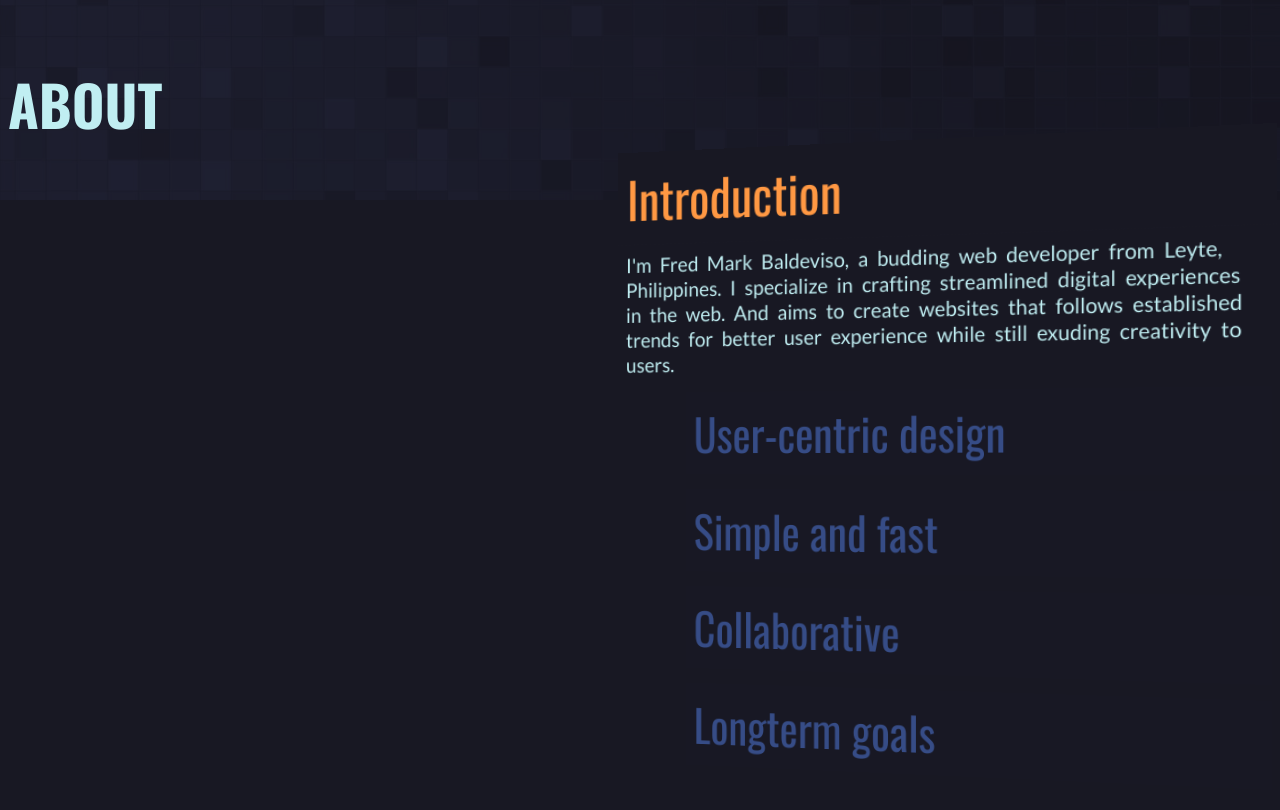
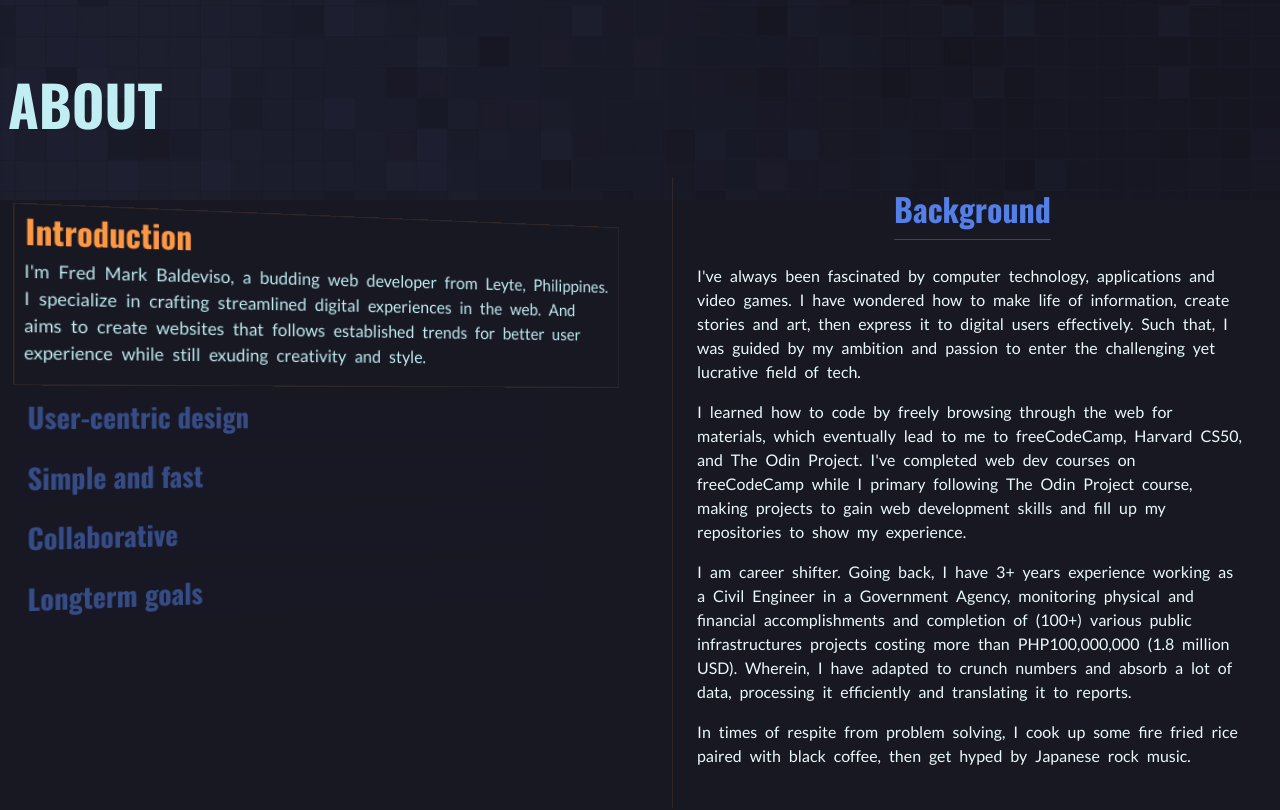
Before and after one commit to makieldeviso/portfolio-main, a React (Vite) app: page / in a window 1280 px wide. Shown: the part 600-1410 px from the top of the page. Built offline with nearby package versions, Linux system fonts and the light colour scheme.

Commit message:
Adds about contents and styling

```diff
--- a/src/components/About.jsx
+++ b/src/components/About.jsx
@@ -1,9 +1,6 @@
 import PropTypes from 'prop-types'
 import { useEffect, useRef, useState } from "react"
 import { fredData } from "../data/AboutData"
-
-
-
 
 const AboutPanels = function () {
   const aboutContent = fredData.objectives;
@@ -29,13 +26,9 @@ const AboutPanels = function () {
 
     return (
       <div ref={panelRef} className={`about-panel`} data-id={data}>
-        <button
-          className='panel-button'
-          onClick={handleOpenPanel}
-          value={data}
-        >
+        <h3 className='panel-heading'onClick={handleOpenPanel}>
           {aboutContent[data].title}
-        </button>
+        </h3>
         <p className='panel-text'>{aboutContent[data].description}</p>
       </div>
     )
@@ -57,15 +50,34 @@ AboutPanels.propTypes = {
   setTextContent: PropTypes.func,
 }
 
+const Background = function () {
+  const textKeys = Object.keys(fredData.background);
+  const textContents = textKeys.map(key => {
+    return (
+      <p key={key}>
+        {fredData.background[key]}
+      </p>
+    )
+  })
+
+  return (
+    <div className={'about-background'}>
+      <h3>Background</h3>
+      <article>
+        {textContents}
+      </article>
+    </div>
+  )
+}
+
 const About = function () {
 
   return (
     <section className='banner about' id='About'>
       <h2 className="banner-header">ABOUT</h2>
       <div className="banner-cont">
-
         <AboutPanels/>
-
+        <Background/>
       </div>
     </section>
   )
--- a/src/components/Home.jsx
+++ b/src/components/Home.jsx
@@ -27,9 +27,10 @@ const TechBanner = function () {
   const userTech = ['HTML', 'CSS', 'JavaScript', 'React'];
 
   const TechList = function () {
-    const TechItems = userTech.map((techName) => {
+    const TechItems = userTech.map((techName, index) => {
+      const delay = `${500 + (100 * (index + 1))}ms`;
       return (
-        <li key={techName}>
+        <li key={techName} style={{animationDelay: delay}}>
           <div className='tech-icon-cont'>
             <TechIcon iconName={techName}/>
             <p>{techName}</p>
--- a/src/data/AboutData.jsx
+++ b/src/data/AboutData.jsx
@@ -20,7 +20,7 @@ fredData.greetings = 'Creates responsive, accessible and efficient websites and
 fredData.objectives = {
   intro: {
     title: 'Introduction',
-    description: "I'm Fred Mark Baldeviso, a budding web developer from Leyte, Philippines. I specialize in crafting streamlined digital experiences in the web. And aims to create websites that follows established trends for better user experience while still exuding creativity to users."
+    description: "I'm Fred Mark Baldeviso, a budding web developer from Leyte, Philippines. I specialize in crafting streamlined digital experiences in the web. And aims to create websites that follows established trends for better user experience while still exuding creativity and style."
   },
 
   goal1: {
@@ -29,20 +29,36 @@ fredData.objectives = {
     },
   goal2:{
     title: 'Simple and fast',
-    description: 'Part of my objective is to create optimized and efficient websites. Making simple, fast and performant website grants user satisfaction which is a leading concern for businesses.'
+    description: 'Part of my objective is to create optimized and efficient websites. Making simple, fast and performant websites that grant user satisfaction, which is a leading concern for businesses.'
     },
   goal3:{
     title: 'Collaborative',
-    description: "I encourage myself to be a team player and communicate effectively. Even with my average English speaking as a third language, I endevor to be forthright so that I can achieve goals. Meanwhile, I intend to write readable and maintanable code bases, as well as enhance proficiency with version controll systems."
+    description: "I encourage myself to be a team player and communicate effectively. Even with my average English speaking as a third language, I endeavor to be articulate so that I can achieve goals. Meanwhile, I intend to write readable and maintanable code bases, as well as enhance proficiency with version controll systems."
     },
   goal4:{
     title: 'Longterm goals',
-    description: 'My current skills and knowledge is focused in the front-end. My target is to learn back-end technologies and eventually become a Full-stack web developer with a more comprehensive understanding of web development.'
+    description: 'My current skills and knowledge is focused in the front-end. My target is to learn back-end technologies and eventually become a Full-stack web developer with a more comprehensive understanding in web development.'
     }
+}
+
+fredData.background = {
+  p1: `I've always been fascinated by computer technology, applications and video games. I have wondered how to make life of information, create stories and art, then express it to digital users effectively. Such that, I was guided by my ambition and passion to enter the challenging yet lucrative field of tech.`,
+
+  p2: `I learned how to code by freely browsing through the web for materials, which eventually lead to me to freeCodeCamp, Harvard CS50, and The Odin Project. I've completed web dev courses on freeCodeCamp while I primary following The Odin Project course, making projects to gain web development skills and fill up my repositories to show my experience.`,
+
+  p3: `I am career shifter. Going back, I have 3+ years experience working as a Civil Engineer in a Government Agency, monitoring physical and financial accomplishments and completion of (100+) various public infrastructures projects costing more than PHP100,000,000 (1.8 million USD). Wherein, I have adapted to crunch numbers and absorb a lot of data, processing it efficiently and translating it to reports.`,
+
+  p4: `In times of respite from problem solving, I cook up some fire fried rice paired with black coffee, then get hyped by Japanese rock music.`
 }
 
 
 
 
 
+
+
+
+
+
+
 export {fredData}
--- a/src/styles/about.css
+++ b/src/styles/about.css
@@ -1,16 +1,25 @@
 .about .banner-cont {
   display: grid;
   grid-template-columns: 1fr 1fr;
+  grid-template-rows: max-content;
   justify-content: end;
-  gap: calc(var(--margin) * 2);
+  gap: calc(var(--margin) * 4);
+  perspective: 1000px;
+}
+
+.about .banner-header {
+  margin-bottom: 32px;
 }
 
 .about-panels {
   display: grid;
   grid-template-columns: 1fr;
   grid-auto-rows: max-content;
+  height: max-content;
+  padding: var(--padding);
+  padding-top: calc(var(--padding) * 5);
+
   gap: var(--margin);
-  grid-column: 2 / 3;
   perspective: 1000px;
 }
 
@@ -21,17 +30,20 @@
   grid-template-columns: 1fr;
   grid-template-rows: max-content 0fr;
   transition: 300ms ease-in-out;
-  transform: rotateY(-8deg);
-  transform-origin: right center;
+  transform: rotateY(12deg) translateZ(-32px);
+  transform-origin: left center;
 }
 
 .about-panel.active {
   grid-template-rows: max-content 1fr;
-  transform: rotateY(-8deg) translateZ(32px) scale(1.1);
+  transform: rotateY(12deg) translateZ(32px) scale(1.1);
+  border: 1px solid rgba(255, 152, 67, 0.1);
+  z-index: 2;
 }
 
-.panel-button{
-  font-size: 3rem;
+.panel-heading{
+  font-size: 1.8rem;
+  line-height: 1.8rem;
   padding: var(--padding);
   font-family: var(--title-font);
   text-align: start;
@@ -43,13 +55,13 @@
   transition: 300ms ease-in-out;
 }
 
-.panel-button:hover {
+.panel-heading:hover {
   cursor: pointer;
   color: var(--comp-color-2);
   filter: opacity(1);
 }
 
-.about-panel.active .panel-button{
+.about-panel.active .panel-heading{
   color: var(--comp-color-1);
   filter: opacity(1);
 }
@@ -72,24 +84,53 @@
 }
 
 .panel-text {
-  font-size: 1.2rem;
+  font-size: 1rem;
   line-height: 1.5rem;
   word-spacing: 0.3rem;
-  padding: var(--padding);
+  padding: 0 var(--padding);
   color: var(--lighter-base-color);
   padding: var(--padding);
   height: 0%;
   overflow: hidden;
   padding: 0 var(--padding);
   transition: 300ms ease-in-out;
+  background-color: #181823;
+  transform-origin: center;
 }
-
-/* .about-panel.passive .panel-text {
-  animation: closeTextPanel 300ms ease-in-out forwards;
-} */
 
 .about-panel.active .panel-text {
   height: 100%;
+  padding: 0 var(--padding) calc(var(--padding) * 2);
+}
+
+.about-background {
+  border-left: 1px solid rgba(255, 152, 67, 0.1);
+}
+
+.about-background h3 {
+  font-size: 2rem;
+  margin: auto;
   padding: var(--padding);
-  /* animation: closeTextPanel 300ms ease-in-out forwards reverse; */
+  color: var(--base-color);
+  text-align: center;
+  width: max-content;
+  text-decoration: underline;
+  text-decoration-color: rgba(255, 152, 67, 0.3);
+  text-underline-offset: 16px;
+  text-decoration-thickness: 1px;
 }
+
+.about-background article {
+  font-size: 1.3rem;
+  line-height: 1.5rem;
+  word-spacing: 0.3rem;
+  color: var(--lighter-base-color);
+  font-family: var(--common-font);
+  text-align: left;
+  padding: var(--padding);
+  padding-bottom: calc(var(--padding) * 3);
+}
+
+.about-background article p {
+  margin: var(--margin);
+}
--- a/src/styles/index.css
+++ b/src/styles/index.css
@@ -231,6 +231,7 @@ header.scrolled .page-name span.rest {
 
 .home-picture {
   grid-area: profile-img;
+  filter: opacity(0);
   width: 100%;
   display: flex;
   justify-content: center;
@@ -260,6 +261,13 @@ header.scrolled .page-name span.rest {
   border: 2px solid var(--comp-color-1);
 }
 
+.banner-cont h2.owner-name,
+.banner-cont h3.owner-title,
+.home-text p,
+.home-picture {
+  filter: opacity(0);
+  animation: popIn 500ms 500ms ease-in-out forwards;
+}
 
 .banner.tech {
   grid-area: tech;
@@ -279,6 +287,23 @@ header.scrolled .page-name span.rest {
   list-style: none;
   display: flex;
   gap: var(--margin);
+}
+
+@keyframes popIn {
+  from {
+    transform: translateY(50px);
+    filter: opacity(0);
+  }
+  to {
+    transform: translateY(0px);
+    filter: opacity(1);
+  }
+}
+
+.tech-list li {
+  transform: translateY(50px);
+  filter: opacity(0);
+  animation: popIn 300ms ease-in-out forwards;
 }
 
 .tech-icon-cont {
@@ -414,6 +439,10 @@ header.scrolled .page-name span.rest {
   background-color: var(--base-color);
 }
 
+.project-cont:hover .preview {
+  filter: grayscale(0);
+}
+
 .project .title {
   grid-area: title;
   font-size: 1.5rem;
@@ -432,6 +461,7 @@ header.scrolled .page-name span.rest {
   align-self: start;
   width: 100%;
   transition: 300ms;
+  filter: grayscale(1);
 }
 
 .project .description {
@@ -461,8 +491,8 @@ header.scrolled .page-name span.rest {
   font-family: var(--title-font);
   background-color: var(--lighter-base-color);
   border: 1px solid transparent;
-  padding: var(--padding);
-  padding-top: calc(var(--padding) * 2);
+  padding: 4px;
+  padding-top: 12px;
 
   display: flex;
   justify-content: center;
@@ -471,8 +501,8 @@ header.scrolled .page-name span.rest {
 }
 
 .project-btns button .button-icon {
-  width: 32px;
-  height: 32px;
+  width: 24px;
+  height: 24px;
 }
 
 .project-btns button .button-icon path {
```
